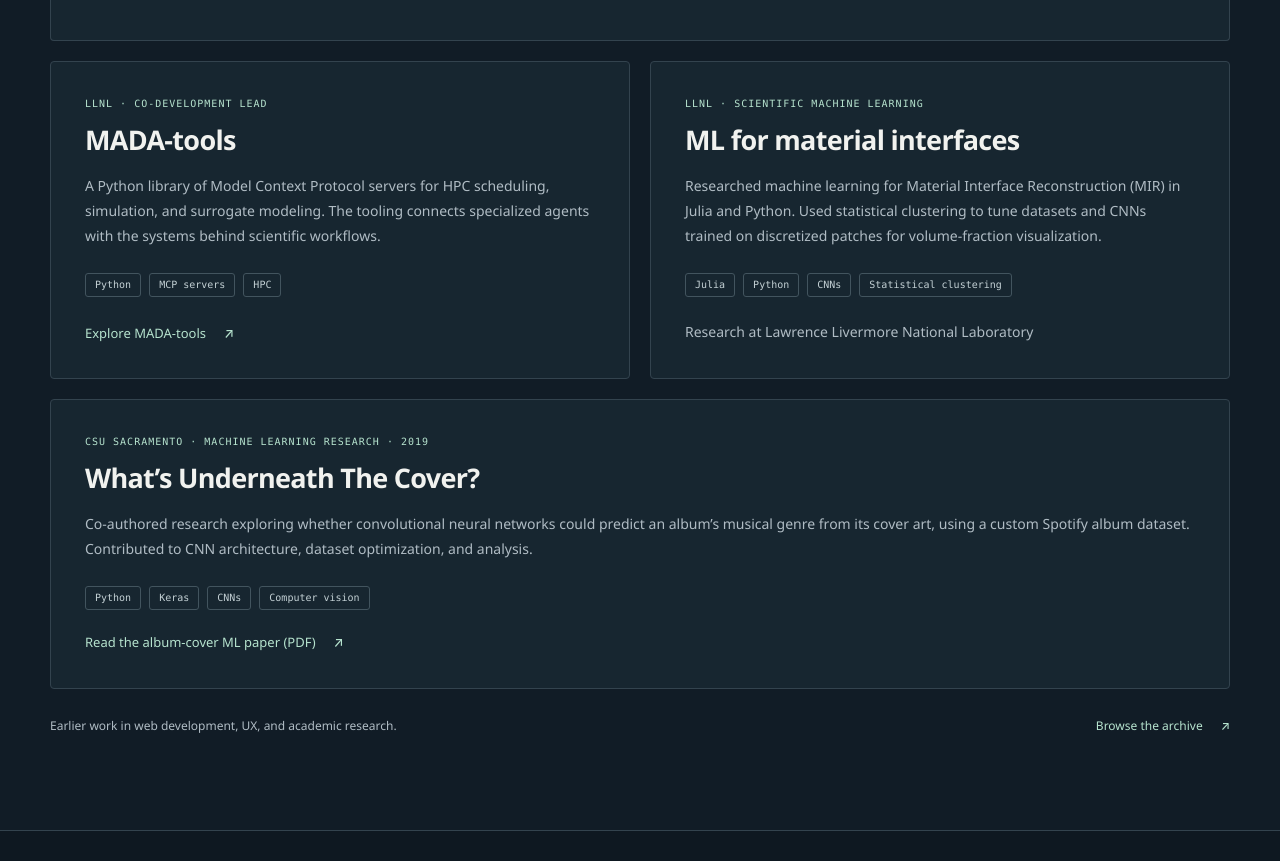
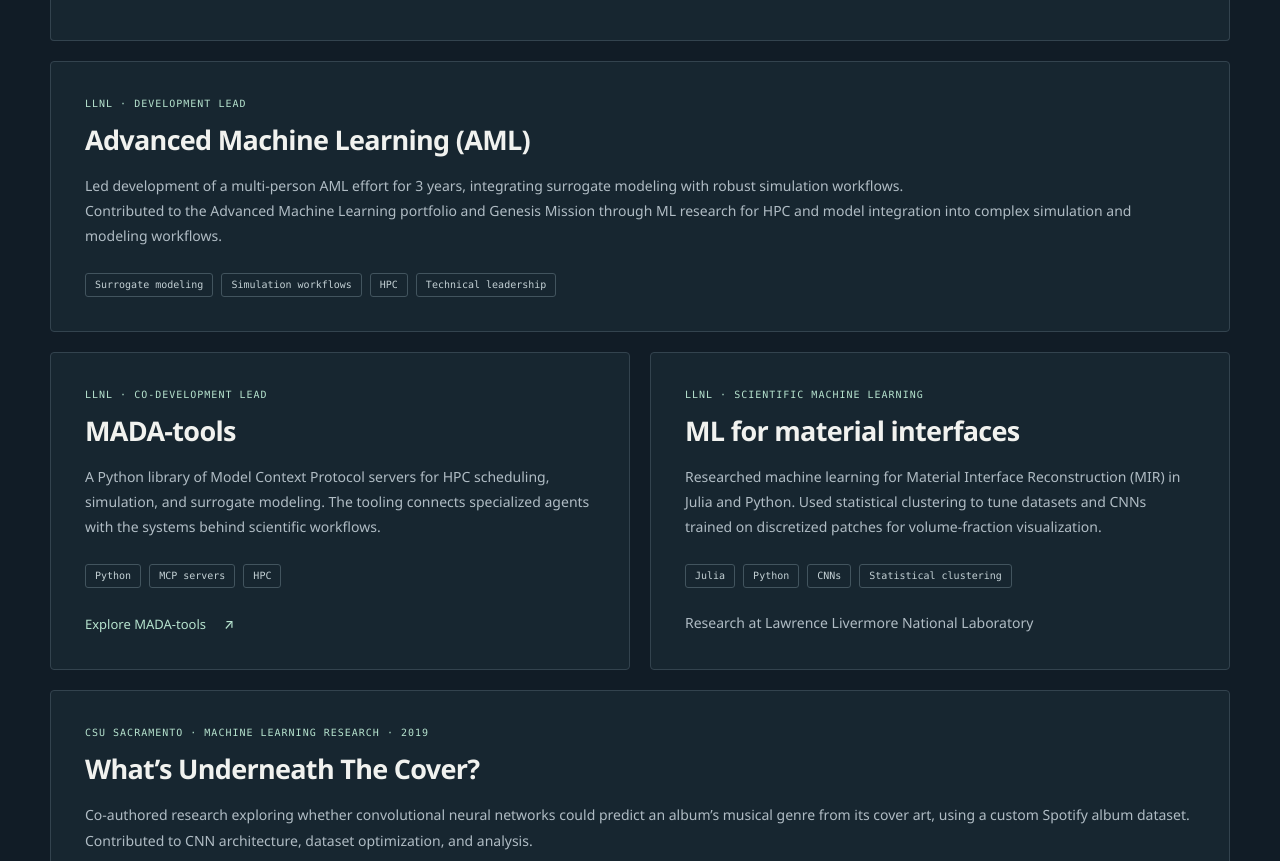
Before and after one commit to Mamorri/mamorri.github.io, a plain HTML site: page index.html in a window 1280 px wide. Shown: the part 1319-2180 px from the top of the page. Drawn offline with Linux system fonts and the light colour scheme.

Commit message:
Add AML development leadership to selected work

```diff
--- a/assets/css/index.css
+++ b/assets/css/index.css
@@ -83,7 +83,7 @@ h2 { font-size: clamp(29px, 3.1vw, 39px); letter-spacing: -1.3px; }
 .project-detail .project-impact { color: var(--text); font-size: 17px; line-height: 1.7; margin-bottom: 18px; }
 .project-grid { display: grid; grid-template-columns: 1fr 1fr; gap: 20px; margin-top: 20px; }
 .project-grid .project { display: flex; flex-direction: column; align-items: flex-start; }
-.project-grid .research-paper { grid-column: 1 / -1; }
+.project-grid .research-paper, .project-grid .aml-project { grid-column: 1 / -1; }
 .project-grid .text-link, .project-grid .project-note { margin-top: auto; padding-top: 22px; }
 .project-grid .project-note { font-size: 11px; }
 .tags { display: flex; flex-wrap: wrap; gap: 8px; list-style: none; margin: 24px 0 0; padding: 0; }
--- a/index.html
+++ b/index.html
@@ -70,6 +70,7 @@
         </div>
       </article>
       <div class="project-grid">
+        <article class="project aml-project" id="aml-research"><p class="eyebrow">LLNL · Development lead</p><h3>Advanced Machine Learning (AML)</h3><p>Led development of a multi-person AML effort for 3 years, integrating surrogate modeling with robust simulation workflows.</p><p>Contributed to the Advanced Machine Learning portfolio and Genesis Mission through ML research for HPC and model integration into complex simulation and modeling workflows.</p><ul class="tags" aria-label="AML focus areas"><li>Surrogate modeling</li><li>Simulation workflows</li><li>HPC</li><li>Technical leadership</li></ul></article>
         <article class="project"><p class="eyebrow">LLNL · Co-development lead</p><h3>MADA-tools</h3><p>A Python library of Model Context Protocol servers for HPC scheduling, simulation, and surrogate modeling. The tooling connects specialized agents with the systems behind scientific workflows.</p><ul class="tags" aria-label="MADA-tools technologies"><li>Python</li><li>MCP servers</li><li>HPC</li></ul><a class="text-link" href="https://github.com/llnl/mada-tools">Explore MADA-tools <span aria-hidden="true">↗</span></a></article>
         <article class="project"><p class="eyebrow">LLNL · Scientific machine learning</p><h3>ML for material interfaces</h3><p>Researched machine learning for Material Interface Reconstruction (MIR) in Julia and Python. Used statistical clustering to tune datasets and CNNs trained on discretized patches for volume-fraction visualization.</p><ul class="tags" aria-label="Research technologies"><li>Julia</li><li>Python</li><li>CNNs</li><li>Statistical clustering</li></ul><p class="project-note">Research at Lawrence Livermore National Laboratory</p></article>
         <article class="project research-paper" id="album-cover-research"><p class="eyebrow">CSU Sacramento · Machine learning research · 2019</p><h3>What’s Underneath The Cover?</h3><p>Co-authored research exploring whether convolutional neural networks could predict an album’s musical genre from its cover art, using a custom Spotify album dataset. Contributed to CNN architecture, dataset optimization, and analysis.</p><ul class="tags" aria-label="Album-cover research technologies"><li>Python</li><li>Keras</li><li>CNNs</li><li>Computer vision</li></ul><a class="text-link" href="papers/CSUS_wutc.pdf">Read the album-cover ML paper (PDF) <span aria-hidden="true">↗</span></a></article>
```
